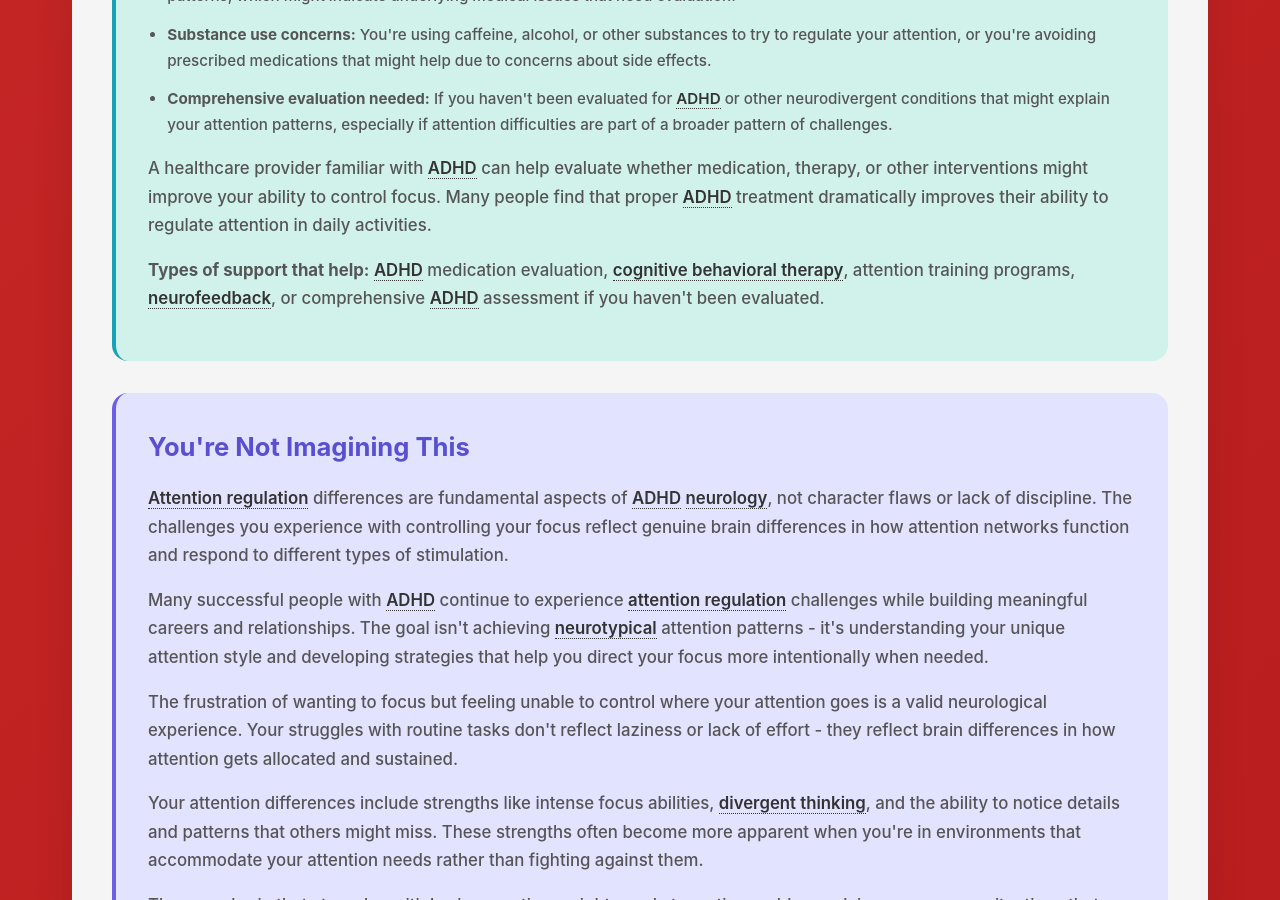
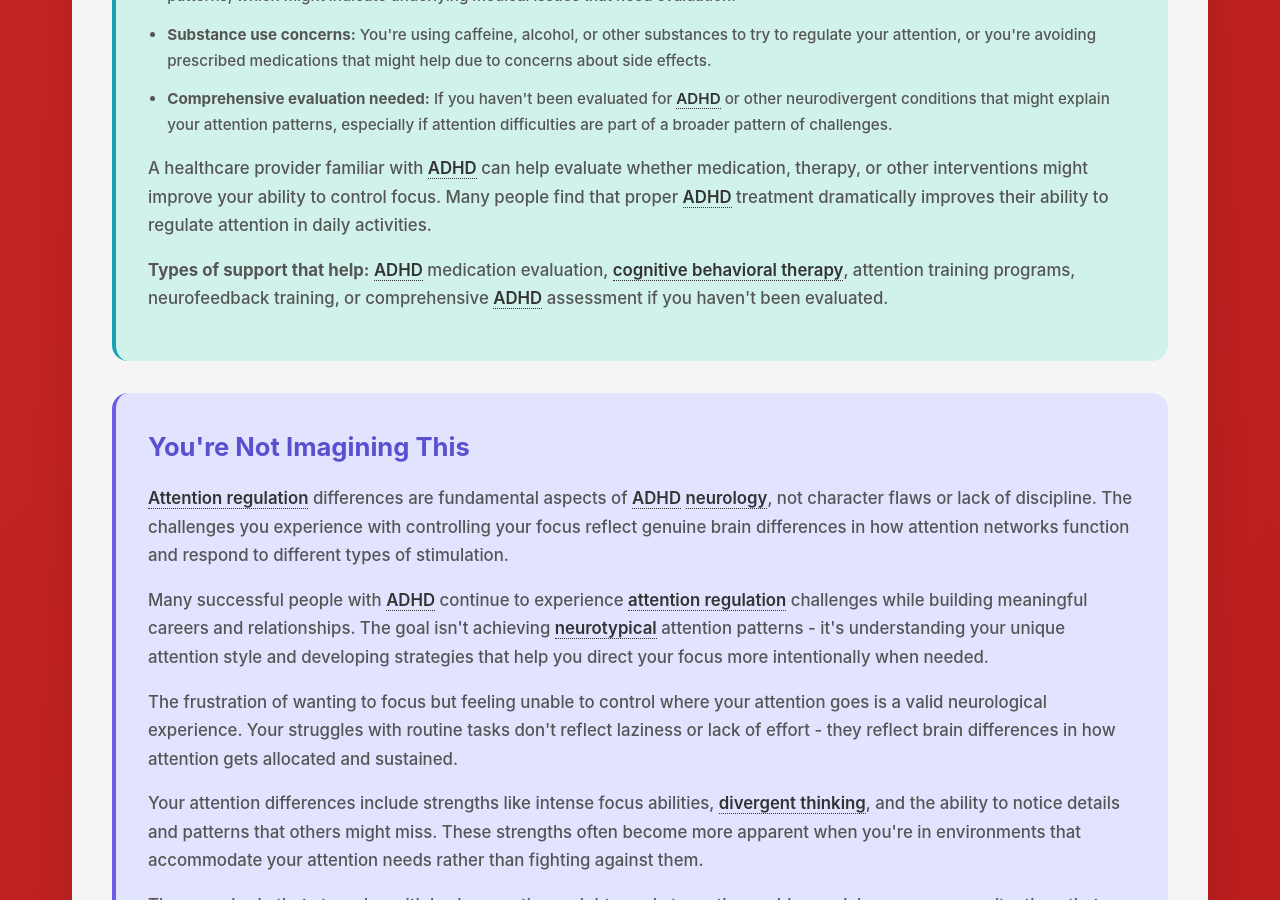
Before and after one commit to neurodivergent-survival-guide/neurodivergent-survival-guide, a Jekyll site: the page built from struggles/attention-regulation.html, in a window 1280 px wide and 900 px high, scrolled down 4182 px. Built offline with Jekyll 4.4.1, drawn with Linux system fonts in a browser that asks for light colours.

Commit message:
Update attention-regulation.html

```diff
--- a/struggles/attention-regulation.html
+++ b/struggles/attention-regulation.html
@@ -127,7 +127,7 @@ search_terms: ["can't focus", "mind wanders", "losing focus", "brain won't coope
         <p>A healthcare provider familiar with <a class="jargon">ADHD<span class="tooltip">Attention-Deficit/Hyperactivity Disorder - brain differences affecting attention, impulse control, and executive function</span></a> can help evaluate whether medication, therapy, or other interventions might improve your ability to control focus. Many people find that proper <a class="jargon">ADHD<span class="tooltip">Attention-Deficit/Hyperactivity Disorder - brain differences affecting attention, impulse control, and executive function</span></a> treatment dramatically improves their ability to regulate attention in daily activities.</p>
 
         <div class="highlight-box">
-            <p><strong>Types of support that help:</strong> <a class="jargon">ADHD<span class="tooltip">Attention-Deficit/Hyperactivity Disorder - brain differences affecting attention, impulse control, and executive function</span></a> medication evaluation, <a class="jargon">cognitive behavioral therapy<span class="tooltip">Therapy focused on changing thought patterns and behaviors to improve functioning</span></a>, attention training programs, <a class="jargon">neurofeedback<span class="tooltip">Training that helps you learn to regulate brain activity and improve attention control</span></a>, or comprehensive <a class="jargon">ADHD<span class="tooltip">Attention-Deficit/Hyperactivity Disorder - brain differences affecting attention, impulse control, and executive function</span></a> assessment if you haven't been evaluated.</p>
+            <p><strong>Types of support that help:</strong> <a class="jargon">ADHD<span class="tooltip">Attention-Deficit/Hyperactivity Disorder - brain differences affecting attention, impulse control, and executive function</span></a> medication evaluation, <a class="jargon">cognitive behavioral therapy<span class="tooltip">Therapy focused on changing thought patterns and behaviors to improve functioning</span></a>, attention training programs, neurofeedback training, or comprehensive <a class="jargon">ADHD<span class="tooltip">Attention-Deficit/Hyperactivity Disorder - brain differences affecting attention, impulse control, and executive function</span></a> assessment if you haven't been evaluated.</p>
         </div>
     </div>
 
```
